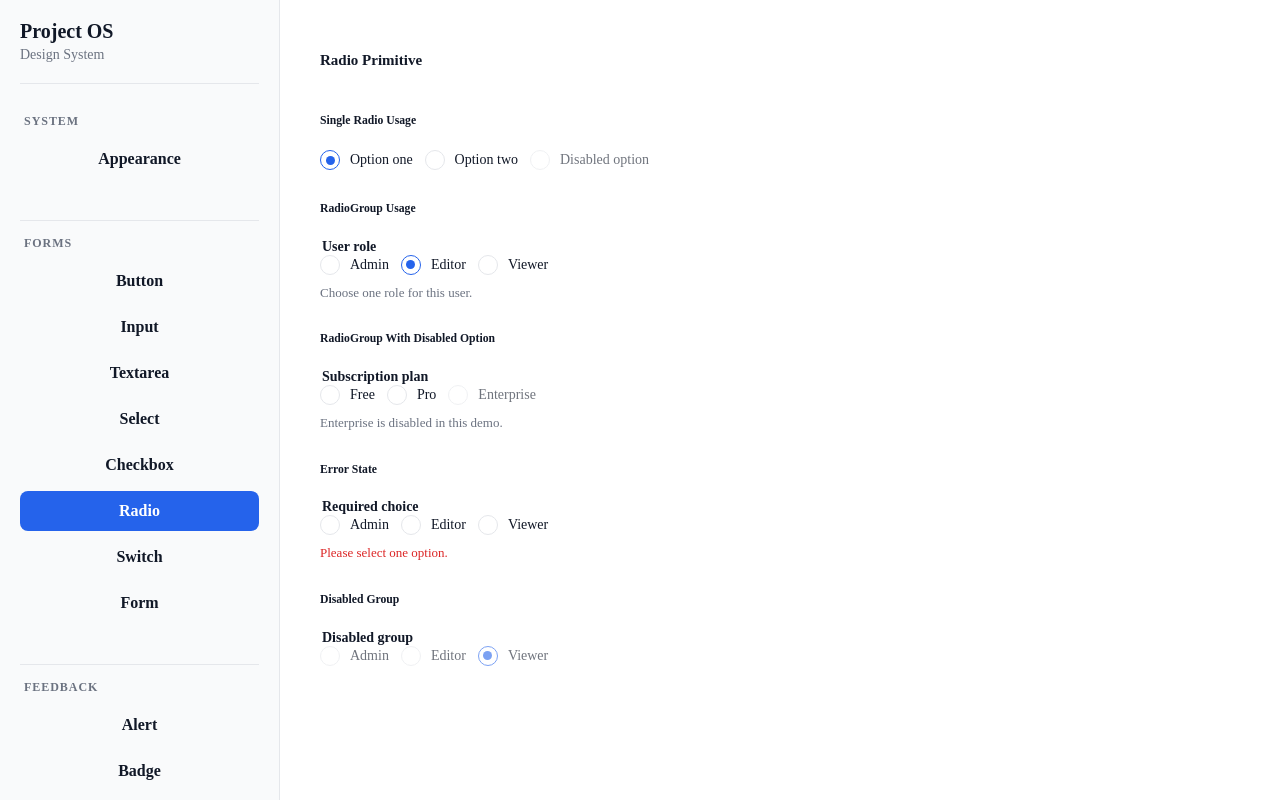
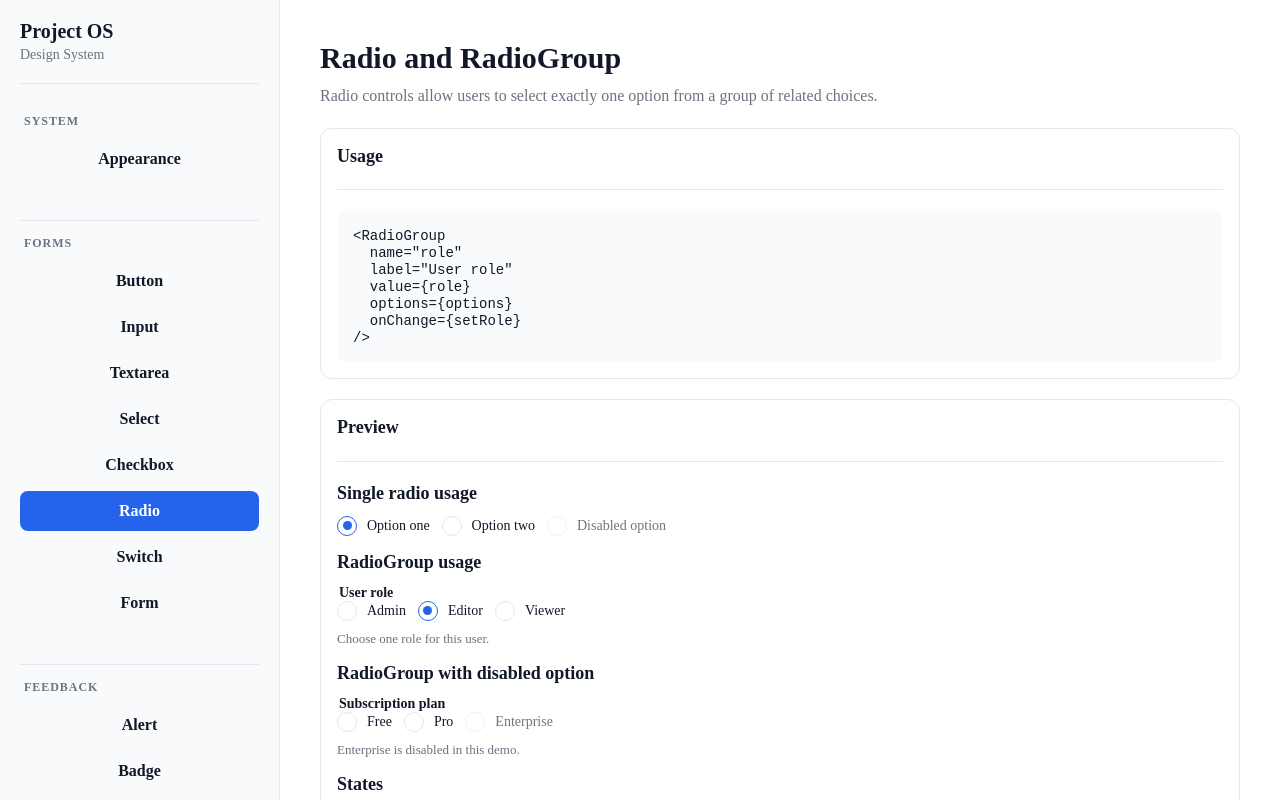
Before and after one commit to ingemedical16/project-os, a Next.js app: page /en in a window 1280 px wide. Both pictures are taken after a click on the button "Radio". Shown: the top 800 px of the page. Built offline with nearby package versions, Linux system fonts and the light colour scheme.

Commit message:
refactor: improve radio showcase documentation

```diff
--- a/src/features/design-system/RadioShowcase/RadioShowcase.module.scss
+++ b/src/features/design-system/RadioShowcase/RadioShowcase.module.scss
@@ -1,17 +1,37 @@
-.showcase {
+@use '@/styles/abstracts/variables' as *;
+
+.code {
+  margin: 0;
+  padding: $space-4;
+
+  overflow-x: auto;
+
+  border-radius: $radius-md;
+
+  background: var(--surface-hover);
+  color: var(--text);
+
+  font-family: $font-family-mono;
+  font-size: $font-size-sm;
+}
+
+.section {
   display: flex;
   flex-direction: column;
-  gap: 2rem;
+  gap: $space-3;
 }
 
-.block {
-  display: flex;
-  flex-direction: column;
-  gap: 1.2rem;
+.section h3 {
+  margin: 0;
+
+  color: var(--text);
+
+  font-size: $font-size-lg;
+  font-weight: $font-weight-semibold;
 }
 
 .options {
   display: flex;
   flex-wrap: wrap;
-  gap: 1.2rem;
+  gap: $space-3;
 }
--- a/src/features/design-system/RadioShowcase/RadioShowcase.tsx
+++ b/src/features/design-system/RadioShowcase/RadioShowcase.tsx
@@ -1,110 +1,159 @@
 'use client';
 
+import { useTranslations } from 'next-intl';
 import { useState } from 'react';
 
-import { Radio, RadioGroup } from '@/components/ui';
+import {
+  Radio,
+  RadioGroup,
+} from '@/components/ui';
+
+import { ShowcaseSection } from '../ShowcaseSection';
 
 import styles from './RadioShowcase.module.scss';
 
-const roleOptions = [
-  { label: 'Admin', value: 'admin' },
-  { label: 'Editor', value: 'editor' },
-  { label: 'Viewer', value: 'viewer' },
-];
+export function RadioShowcase() {
+  const t = useTranslations(
+    'designSystem.components.radio'
+  );
 
-const planOptions = [
-  { label: 'Free', value: 'free' },
-  { label: 'Pro', value: 'pro' },
-  { label: 'Enterprise', value: 'enterprise', disabled: true },
-];
-
-export function RadioShowcase() {
-  const [singleValue, setSingleValue] = useState('option-one');
+  const [singleValue, setSingleValue] = useState('optionOne');
   const [role, setRole] = useState('editor');
   const [plan, setPlan] = useState('');
 
+  const usage = `<RadioGroup
+  name="role"
+  label="User role"
+  value={role}
+  options={options}
+  onChange={setRole}
+/>`;
+
+  const singleOptions = [
+    {
+      value: 'optionOne',
+      label: t('optionOne'),
+    },
+    {
+      value: 'optionTwo',
+      label: t('optionTwo'),
+    },
+  ];
+
+  const roleOptions = [
+    {
+      label: t('admin'),
+      value: 'admin',
+    },
+    {
+      label: t('editor'),
+      value: 'editor',
+    },
+    {
+      label: t('viewer'),
+      value: 'viewer',
+    },
+  ];
+
+  const planOptions = [
+    {
+      label: t('free'),
+      value: 'free',
+    },
+    {
+      label: t('pro'),
+      value: 'pro',
+    },
+    {
+      label: t('enterprise'),
+      value: 'enterprise',
+      disabled: true,
+    },
+  ];
+
   return (
-    <section className={styles.showcase}>
-      <h2>Radio Primitive</h2>
-
-      <div className={styles.block}>
-        <h3>Single Radio Usage</h3>
+    <ShowcaseSection
+      title={t('title')}
+      description={t('description')}
+      usageTitle={t('usage')}
+      previewTitle={t('preview')}
+      usage={
+        <pre className={styles.code}>
+          <code>{usage}</code>
+        </pre>
+      }
+    >
+      <div className={styles.section}>
+        <h3>{t('singleRadio')}</h3>
 
         <div className={styles.options}>
-          <Radio
-            name="single-radio"
-            value="option-one"
-            label="Option one"
-            checked={singleValue === 'option-one'}
-            onChange={(event) => setSingleValue(event.target.value)}
-          />
+          {singleOptions.map((option) => (
+            <Radio
+              key={option.value}
+              name="single-radio"
+              value={option.value}
+              label={option.label}
+              checked={singleValue === option.value}
+              onChange={(event) =>
+                setSingleValue(event.target.value)
+              }
+            />
+          ))}
 
           <Radio
             name="single-radio"
-            value="option-two"
-            label="Option two"
-            checked={singleValue === 'option-two'}
-            onChange={(event) => setSingleValue(event.target.value)}
-          />
-
-          <Radio
-            name="single-radio"
-            value="option-disabled"
-            label="Disabled option"
+            value="disabled"
+            label={t('disabledOption')}
             disabled
           />
         </div>
       </div>
 
-      <div className={styles.block}>
-        <h3>RadioGroup Usage</h3>
+      <div className={styles.section}>
+        <h3>{t('radioGroup')}</h3>
 
         <RadioGroup
           name="role"
-          label="User role"
+          label={t('roleLabel')}
           value={role}
           options={roleOptions}
           onChange={(nextValue) => setRole(nextValue)}
-          helperText="Choose one role for this user."
+          helperText={t('roleHelper')}
         />
       </div>
 
-      <div className={styles.block}>
-        <h3>RadioGroup With Disabled Option</h3>
+      <div className={styles.section}>
+        <h3>{t('disabledOptionTitle')}</h3>
 
         <RadioGroup
           name="plan"
-          label="Subscription plan"
+          label={t('planLabel')}
           value={plan}
           options={planOptions}
           onChange={(nextValue) => setPlan(nextValue)}
-          helperText="Enterprise is disabled in this demo."
+          helperText={t('planHelper')}
         />
       </div>
 
-      <div className={styles.block}>
-        <h3>Error State</h3>
+      <div className={styles.section}>
+        <h3>{t('states')}</h3>
 
         <RadioGroup
           name="error-example"
-          label="Required choice"
+          label={t('errorLabel')}
           value=""
           options={roleOptions}
-          error="Please select one option."
+          error={t('errorMessage')}
         />
-      </div>
-
-      <div className={styles.block}>
-        <h3>Disabled Group</h3>
 
         <RadioGroup
           name="disabled-group"
-          label="Disabled group"
+          label={t('disabledGroupLabel')}
           value="viewer"
           options={roleOptions}
           disabled
         />
       </div>
-    </section>
+    </ShowcaseSection>
   );
 }
--- a/src/i18n/loadMessages.ts
+++ b/src/i18n/loadMessages.ts
@@ -28,6 +28,7 @@ export async function loadMessages(
     designSystemTextarea,
     designSystemSelect,
     designSystemCheckbox,
+    designSystemRadio,
 
     settingsProfile,
     settingsPreferences,
@@ -54,6 +55,7 @@ export async function loadMessages(
     import(`./messages/${locale}/designSystem/components/textarea.json`),
     import(`./messages/${locale}/designSystem/components/select.json`),
     import(`./messages/${locale}/designSystem/components/checkbox.json`),
+    import(`./messages/${locale}/designSystem/components/radio.json`),
 
     import(`./messages/${locale}/settings/profile.json`),
     import(`./messages/${locale}/settings/preferences.json`),
@@ -88,6 +90,7 @@ export async function loadMessages(
         textarea: designSystemTextarea.default,
         select: designSystemSelect.default,
         checkbox: designSystemCheckbox.default,
+        radio: designSystemRadio.default,
       },
     },
     settings: {
--- /dev/null
+++ b/src/i18n/messages/ar/designSystem/components/radio.json
@@ -0,0 +1,26 @@
+{
+  "title": "زر اختيار ومجموعة اختيار",
+  "description": "تسمح أزرار الاختيار للمستخدمين بتحديد خيار واحد فقط من مجموعة خيارات مرتبطة.",
+  "usage": "الاستخدام",
+  "preview": "المعاينة",
+  "singleRadio": "استخدام زر اختيار واحد",
+  "radioGroup": "استخدام مجموعة أزرار الاختيار",
+  "disabledOptionTitle": "مجموعة اختيار مع خيار معطل",
+  "states": "الحالات",
+  "optionOne": "الخيار الأول",
+  "optionTwo": "الخيار الثاني",
+  "disabledOption": "خيار معطل",
+  "roleLabel": "دور المستخدم",
+  "roleHelper": "اختر دورًا واحدًا لهذا المستخدم.",
+  "admin": "مدير",
+  "editor": "محرر",
+  "viewer": "مشاهد",
+  "planLabel": "خطة الاشتراك",
+  "planHelper": "خطة المؤسسة معطلة في هذا العرض.",
+  "free": "مجاني",
+  "pro": "احترافي",
+  "enterprise": "مؤسسة",
+  "errorLabel": "اختيار مطلوب",
+  "errorMessage": "يرجى تحديد خيار واحد.",
+  "disabledGroupLabel": "مجموعة معطلة"
+}
--- /dev/null
+++ b/src/i18n/messages/en/designSystem/components/radio.json
@@ -0,0 +1,26 @@
+{
+  "title": "Radio and RadioGroup",
+  "description": "Radio controls allow users to select exactly one option from a group of related choices.",
+  "usage": "Usage",
+  "preview": "Preview",
+  "singleRadio": "Single radio usage",
+  "radioGroup": "RadioGroup usage",
+  "disabledOptionTitle": "RadioGroup with disabled option",
+  "states": "States",
+  "optionOne": "Option one",
+  "optionTwo": "Option two",
+  "disabledOption": "Disabled option",
+  "roleLabel": "User role",
+  "roleHelper": "Choose one role for this user.",
+  "admin": "Admin",
+  "editor": "Editor",
+  "viewer": "Viewer",
+  "planLabel": "Subscription plan",
+  "planHelper": "Enterprise is disabled in this demo.",
+  "free": "Free",
+  "pro": "Pro",
+  "enterprise": "Enterprise",
+  "errorLabel": "Required choice",
+  "errorMessage": "Please select one option.",
+  "disabledGroupLabel": "Disabled group"
+}
--- /dev/null
+++ b/src/i18n/messages/fr/designSystem/components/radio.json
@@ -0,0 +1,26 @@
+{
+  "title": "Radio et groupe radio",
+  "description": "Les boutons radio permettent aux utilisateurs de sélectionner une seule option parmi un groupe de choix liés.",
+  "usage": "Utilisation",
+  "preview": "Aperçu",
+  "singleRadio": "Utilisation d’un bouton radio",
+  "radioGroup": "Utilisation du groupe radio",
+  "disabledOptionTitle": "Groupe radio avec option désactivée",
+  "states": "États",
+  "optionOne": "Option un",
+  "optionTwo": "Option deux",
+  "disabledOption": "Option désactivée",
+  "roleLabel": "Rôle utilisateur",
+  "roleHelper": "Choisissez un rôle pour cet utilisateur.",
+  "admin": "Admin",
+  "editor": "Éditeur",
+  "viewer": "Lecteur",
+  "planLabel": "Formule d’abonnement",
+  "planHelper": "La formule Entreprise est désactivée dans cette démo.",
+  "free": "Gratuit",
+  "pro": "Pro",
+  "enterprise": "Entreprise",
+  "errorLabel": "Choix obligatoire",
+  "errorMessage": "Veuillez sélectionner une option.",
+  "disabledGroupLabel": "Groupe désactivé"
+}
--- /dev/null
+++ b/src/i18n/messages/ro/designSystem/components/radio.json
@@ -0,0 +1,26 @@
+{
+  "title": "Radio și grup radio",
+  "description": "Controalele radio permit utilizatorilor să selecteze exact o opțiune dintr-un grup de alegeri asociate.",
+  "usage": "Utilizare",
+  "preview": "Previzualizare",
+  "singleRadio": "Utilizare radio simplă",
+  "radioGroup": "Utilizare RadioGroup",
+  "disabledOptionTitle": "RadioGroup cu opțiune dezactivată",
+  "states": "Stări",
+  "optionOne": "Opțiunea unu",
+  "optionTwo": "Opțiunea doi",
+  "disabledOption": "Opțiune dezactivată",
+  "roleLabel": "Rol utilizator",
+  "roleHelper": "Alege un rol pentru acest utilizator.",
+  "admin": "Admin",
+  "editor": "Editor",
+  "viewer": "Vizualizator",
+  "planLabel": "Plan de abonament",
+  "planHelper": "Enterprise este dezactivat în această demonstrație.",
+  "free": "Gratuit",
+  "pro": "Pro",
+  "enterprise": "Enterprise",
+  "errorLabel": "Alegere obligatorie",
+  "errorMessage": "Te rugăm să selectezi o opțiune.",
+  "disabledGroupLabel": "Grup dezactivat"
+}
```
